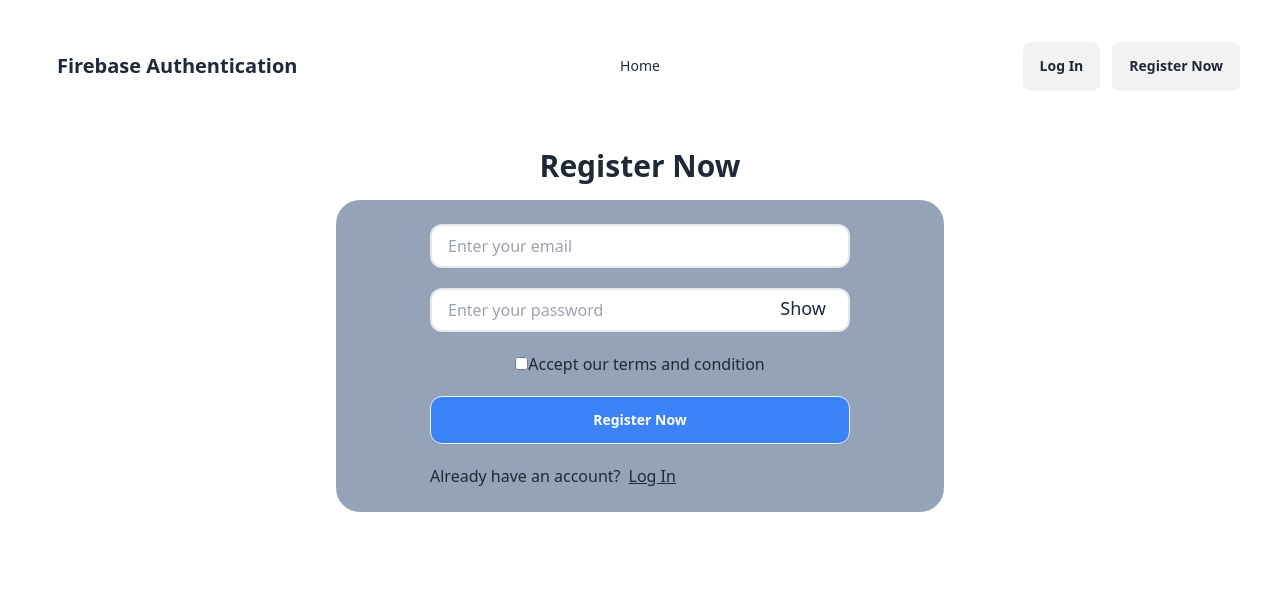
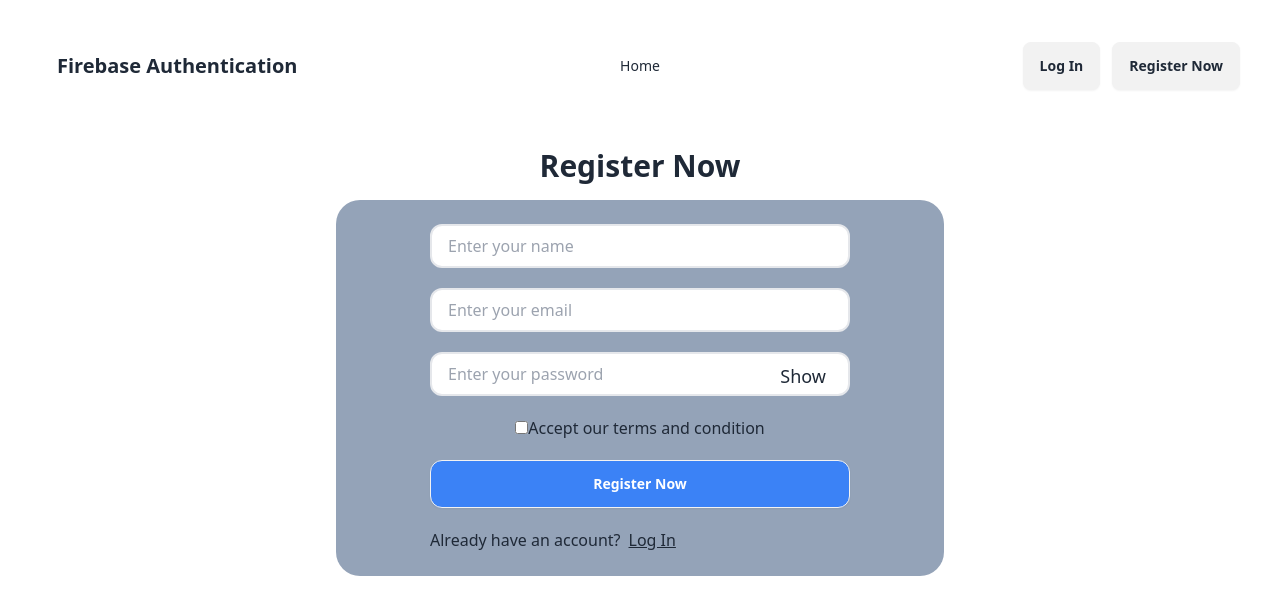
Before and after one commit to Rubaeid-Sanjid/user-register-login-form-auth, a React (Vite) app: page /register in a window 1280 px wide. Shown: the top 614 px of the page. Built offline with nearby package versions, Linux system fonts and the light colour scheme.

Commit message:
Email Verification And Update User Name

```diff
--- a/src/Pages/Login/Login.jsx
+++ b/src/Pages/Login/Login.jsx
@@ -22,7 +22,12 @@ const Login = () => {
       .then((result) => {
         const user = result.user;
         console.log(user);
-        setStatus("Logged in successfully.");
+        if(user.emailVerified){
+          setStatus("Logged in successfully.");
+        }else{
+          alert("Please verify your email.")
+        }
+
       })
       .catch((error) => {
         console.error(error);
--- a/src/Pages/Register/Register.jsx
+++ b/src/Pages/Register/Register.jsx
@@ -1,4 +1,4 @@
-import { createUserWithEmailAndPassword } from "firebase/auth";
+import { createUserWithEmailAndPassword, sendEmailVerification, updateProfile } from "firebase/auth";
 import auth from "../../firebase/firebase.config";
 import { useState } from "react";
 import { Link } from "react-router-dom";
@@ -9,6 +9,7 @@ const Register = () => {
 
   const handleRegister = (e) => {
     e.preventDefault();
+    const name = e.target.name.value;
     const email = e.target.email.value;
     const password = e.target.password.value;
     const termsAndCondition = e.target.terms.checked;
@@ -26,16 +27,28 @@ const Register = () => {
     } else if (!/[!@#$%^&*()_+:;<>,.?/~-]/.test(password)) {
       setRegStatus("Password should contain at least one special character.");
       return;
-    }else if(!termsAndCondition){
-      setRegStatus("Please accept our conditions")
+    } else if (!termsAndCondition) {
+      setRegStatus("Please accept our conditions");
       return;
     }
 
     createUserWithEmailAndPassword(auth, email, password)
       .then((result) => {
         const user = result.user;
-        console.log(user);
+
         setRegStatus("Registration completed.");
+
+        updateProfile(user, {
+          displayName: name
+        }).then(() => {
+          alert("Profile updated!")
+        }).catch((error) => {
+          alert(error.message)
+        });
+
+        sendEmailVerification(user).then(() => {
+          alert("Email verification sent!")
+        });
       })
       .catch((error) => {
         console.log(error.message);
@@ -50,6 +63,13 @@ const Register = () => {
           className="flex flex-col w-3/4 mx-auto relative"
           onSubmit={handleRegister}
         >
+          <input
+            className="border-2 rounded-xl py-2 px-4 mb-5"
+            placeholder="Enter your name"
+            type="text"
+            name="name"
+            required
+          />
           <input
             className="border-2 rounded-xl py-2 px-4"
             placeholder="Enter your email"
@@ -66,7 +86,7 @@ const Register = () => {
           />
           <h3
             onClick={() => setShowpassword(!showPassword)}
-            className="cursor-pointer absolute top-[70px] right-6 text-lg"
+            className="cursor-pointer absolute top-[42%] right-6 text-lg"
           >
             {showPassword ? "hide" : "Show"}
           </h3>
@@ -80,11 +100,14 @@ const Register = () => {
             type="submit"
             value="Register Now"
           />
-          <h3 className="mt-5 flex justify-start">Already have an account? <Link className="ml-2 underline" to={"/login"}>Log In</Link></h3>
+          <h3 className="mt-5 flex justify-start">
+            Already have an account?{" "}
+            <Link className="ml-2 underline" to={"/login"}>
+              Log In
+            </Link>
+          </h3>
         </form>
-        {regStatus && (
-          <h3 className="mt-5 ">{regStatus}</h3>
-        )}
+        {regStatus && <h3 className="mt-5 ">{regStatus}</h3>}
       </div>
     </div>
   );
```
